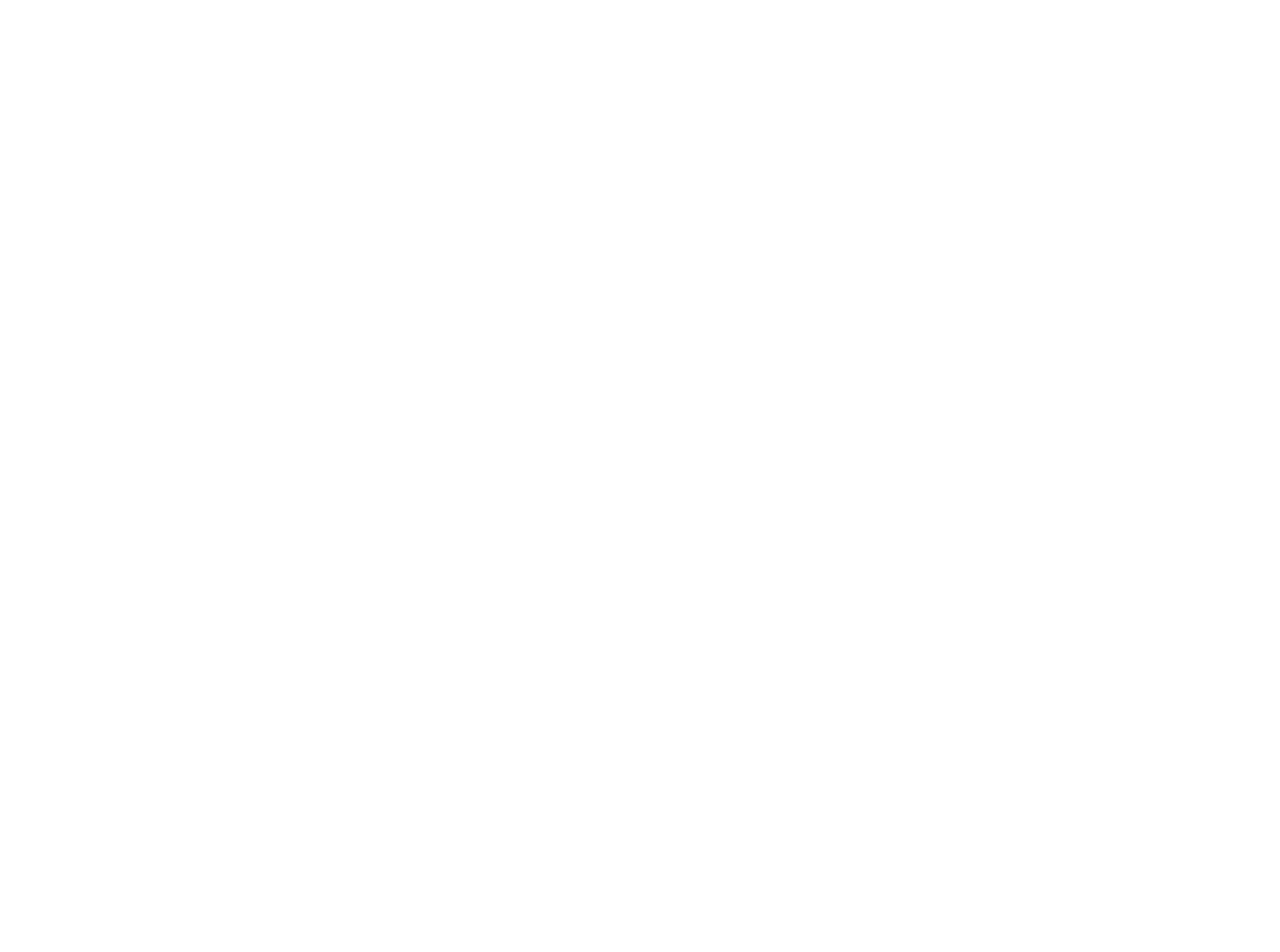
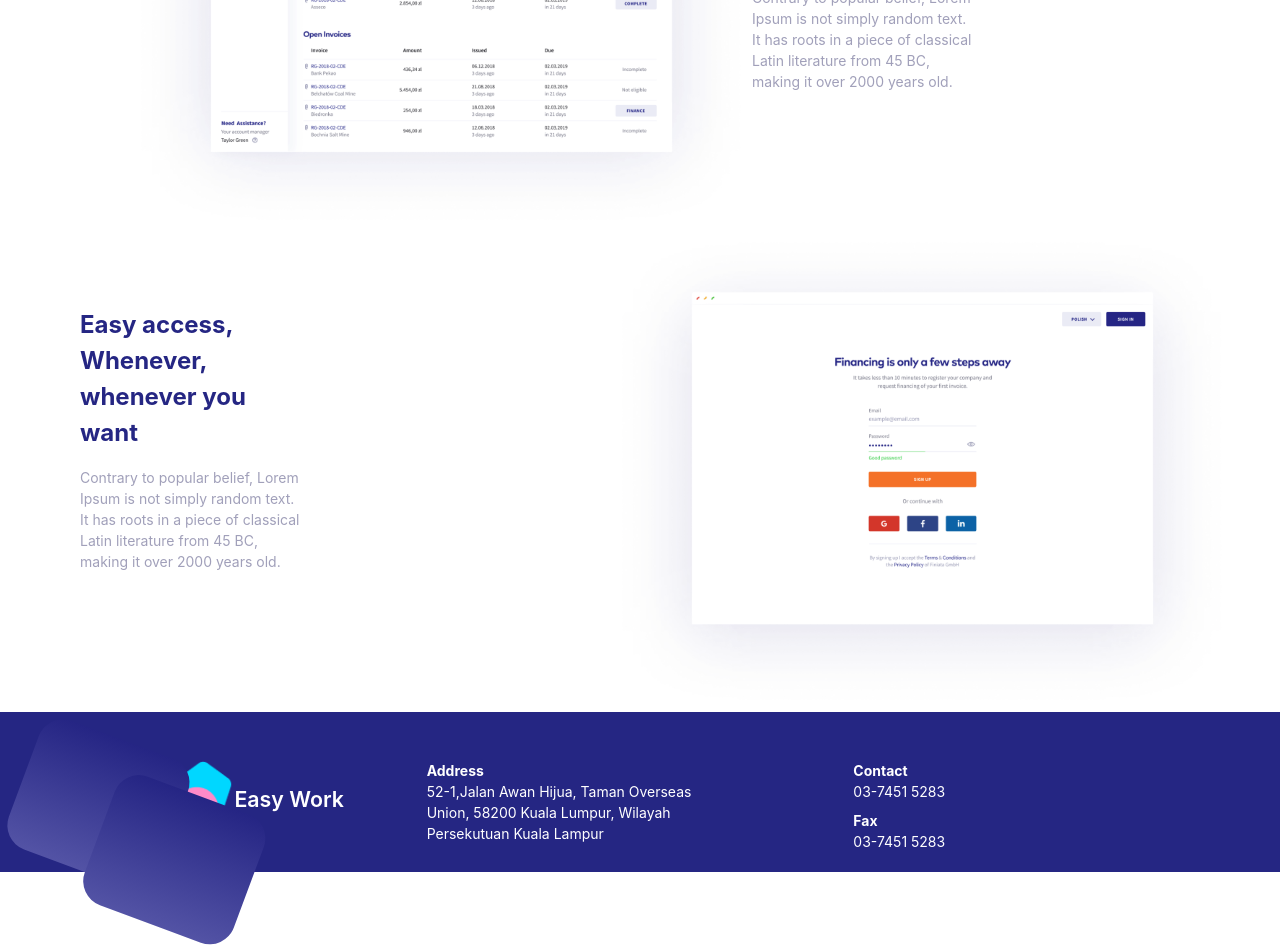
Before and after one commit to Hashamjavedofficial/finology-asses, a React (Create React App) app: page / in a window 1280 px wide. Shown: the part 848-1800 px from the top of the page. Before the commit the page ends 800 px from the top, so only its background shows below. Built offline with nearby package versions, Linux system fonts and the light colour scheme.

Commit message:
footer complete almost just images need to add

```diff
--- a/src/components/Footer.jsx
+++ b/src/components/Footer.jsx
@@ -1,7 +1,61 @@
 import React from "react";
+import clsx from "clsx";
+import { useMediaQuery, useTheme } from "@material-ui/core";
+
+import { useFooterStyles } from "../styles/Footer";
+
+import Logo from "../assets/1-header/logo.png";
+import FooterLeft from "../assets/6-footer/footer-rounded-001.svg";
+import FooterRight from "../assets/6-footer/footer-rounded-002.svg";
 
 const Footer = (props) => {
-  return <div>i am footer</div>;
+  const classes = useFooterStyles();
+
+  const theme = useTheme();
+  const match = useMediaQuery(theme.breakpoints.down("sm"));
+
+  return (
+    <footer className={clsx(classes.Footer)}>
+      <div
+        className={`grid md:grid-cols-9 sm:grid-cols-7 ${
+          match ? "pt-6" : "pt-12"
+        }`}
+      >
+        {!match && <div></div>}
+        <div className="col-span-2">
+          <div className="flex align-middle">
+            <img src={Logo} alt="" className={classes.LogoImage} />
+            <span className={clsx("md:mt-6 lg:mt-6 sm:mt-2", classes.LogoText)}>
+              {" "}
+              Easy Work
+            </span>
+          </div>
+        </div>
+        <div className="col-span-2">
+          <h1 className={classes.Heading}>Address</h1>
+          <p className={classes.Paragraph}>
+            52-1,Jalan Awan Hijua, Taman Overseas Union, 58200 Kuala Lumpur,
+            Wilayah Persekutuan Kuala Lampur
+          </p>
+        </div>
+        <div></div>
+        <div className={match ? "col-span-2" : "col-span-1"}>
+          <div>
+            <h1 className={classes.Heading}>Contact</h1>
+            <p className={classes.Paragraph}>03-7451 5283</p>
+          </div>
+          <div className="mt-2">
+            <h1 className={classes.Heading}>Fax</h1>
+            <p className={classes.Paragraph}>03-7451 5283</p>
+          </div>
+        </div>
+        <div></div>
+        <img src={FooterLeft} alt="" className={classes.FooterLeft} />
+      </div>
+
+      {/*<img src={FooterRight} alt="" />*/}
+    </footer>
+  );
 };
 
 export default Footer;
--- a/src/components/Header.jsx
+++ b/src/components/Header.jsx
@@ -3,7 +3,7 @@
 import SearchIcon from "@material-ui/icons/Search";
 import { SvgIcon } from "@material-ui/core";
 
-import { useHeaderStyles } from "./styles/Header";
+import { useHeaderStyles } from "../styles/Header";
 
 import Logo from "../assets/1-header/logo.png";
 import BannerLeft from "../assets/2-banner/banner-rounded-001.svg";
--- /dev/null
+++ b/src/components/Home.jsx
@@ -0,0 +1,45 @@
+import React from "react";
+
+import { useHomeStyles } from "../styles/Home";
+
+import LeftImage from "../assets/3-content/content-001.png";
+import RightImage from "../assets/3-content/content-002.png";
+import clsx from "clsx";
+
+const Home = (props) => {
+  const classes = useHomeStyles();
+  return (
+    <div className="grid grid-cols-5 md:px-20 sm:px-6">
+      <div className="md:col-span-3 flex justify-end sm:col-span-5">
+        <img src={LeftImage} alt="" className={classes.LeftImage} />
+      </div>
+      <div className="md:col-span-1 md:text-left sm:col-span-5 sm:text-center">
+        <h1 className={classes.TextHeading}>
+          We can give you our best user experience to your system
+        </h1>
+        <p className={clsx("mt-4", classes.Paragraph)}>
+          Contrary to popular belief, Lorem Ipsum is not simply random text. It
+          has roots in a piece of classical Latin literature from 45 BC, making
+          it over 2000 years old.
+        </p>
+      </div>
+      <div></div>
+      <div className="md:col-span-1 md:text-left sm:col-span-5 sm:text-center">
+        <h1 className={classes.TextHeading}>
+          Easy access, Whenever, whenever you want
+        </h1>
+        <p className={clsx("mt-4", classes.Paragraph)}>
+          Contrary to popular belief, Lorem Ipsum is not simply random text. It
+          has roots in a piece of classical Latin literature from 45 BC, making
+          it over 2000 years old.
+        </p>
+      </div>
+      <div></div>
+      <div className="md:col-span-3 flex order-1 justify-start sm:col-span-5">
+        <img src={RightImage} alt="" className={classes.RightImage} />
+      </div>
+    </div>
+  );
+};
+
+export default Home;
--- a/src/components/Layout.jsx
+++ b/src/components/Layout.jsx
@@ -2,12 +2,13 @@
 
 import Header from "./Header";
 import Footer from "./Footer";
+import Home from "./Home";
 
 const Layout = (props) => {
   return (
     <div>
       <Header />
-      Layout component
+      <Home />
       <Footer />
     </div>
   );
--- a/src/index.css
+++ b/src/index.css
@@ -9,6 +9,7 @@
     sans-serif;
   -webkit-font-smoothing: antialiased;
   -moz-osx-font-smoothing: grayscale;
+  overflow-x: hidden;
 }
 
 code {
--- /dev/null
+++ b/src/styles/Footer.js
@@ -0,0 +1,59 @@
+import { makeStyles } from "@material-ui/core";
+
+export const useFooterStyles = makeStyles((theme) => ({
+  Footer: {
+    height: "10rem",
+    position: "relative",
+    background: theme.palette.primary.main,
+    [theme.breakpoints.down("xs")]: {
+      height: "7rem",
+    },
+  },
+  LeftImage: {
+    height: "20rem",
+  },
+  LogoImage: {
+    height: "5rem",
+    [theme.breakpoints.down("sm")]: {
+      height: "3rem",
+    },
+  },
+  LogoText: {
+    color: "white",
+    fontSize: "16pt",
+    fontWeight: "600",
+    [theme.breakpoints.down("sm")]: {
+      fontSize: "12pt",
+    },
+    [theme.breakpoints.down("xs")]: {
+      fontSize: "10pt",
+    },
+  },
+  Heading: {
+    color: "white",
+    fontWeight: "bold",
+    fontSize: "14px",
+    [theme.breakpoints.down("sm")]: {
+      fontSize: "10pt",
+    },
+    [theme.breakpoints.down("xs")]: {
+      fontSize: "6pt",
+    },
+  },
+  Paragraph: {
+    color: "white",
+    fontSize: "14px",
+    [theme.breakpoints.down("sm")]: {
+      fontSize: "10pt",
+    },
+    [theme.breakpoints.down("xs")]: {
+      fontSize: "6pt",
+    },
+  },
+  FooterLeft: {
+    height: "15rem",
+    position: "absolute",
+    top: "0px",
+    overflow: "hidden",
+  },
+}));
--- /dev/null
+++ b/src/styles/Home.js
@@ -0,0 +1,46 @@
+import { makeStyles } from "@material-ui/core";
+
+export const useHomeStyles = makeStyles((theme) => ({
+  LeftImage: {
+    height: "30rem",
+
+    [theme.breakpoints.down("sm")]: {
+      height: "auto",
+    },
+    [theme.breakpoints.down("xs")]: {
+      height: "auto",
+    },
+  },
+  RightImage: {
+    height: "30rem",
+    marginLeft: "84px",
+    [theme.breakpoints.down("sm")]: {
+      height: "auto",
+      marginLeft: 0,
+    },
+    [theme.breakpoints.down("xs")]: {
+      height: "auto",
+      marginLeft: 0,
+    },
+  },
+  TextHeading: {
+    color: theme.palette.primary.main,
+    fontSize: "24px",
+    marginTop: "75px",
+    fontWeight: "700",
+    [theme.breakpoints.down("sm")]: {
+      marginTop: "10px",
+      fontSize: "20px",
+    },
+    [theme.breakpoints.down("xs")]: {
+      marginTop: "0",
+    },
+  },
+  Paragraph: {
+    color: "#a1a0ba",
+    fontSize: "14px",
+    [theme.breakpoints.down("sm")]: {
+      fontSize: "12px",
+    },
+  },
+}));
--- a/tailwind.config.js
+++ b/tailwind.config.js
@@ -6,7 +6,7 @@
   darkMode: false, // or 'media' or 'class'
   theme: {
     screens: {
-      sm: "0px",
+      sm: "0",
       md: "768px",
       lg: "1024px",
       xl: "1280px",
```
Also changed, not shown: src/styles/Header.js (renamed from src/components/styles/Header.js).
